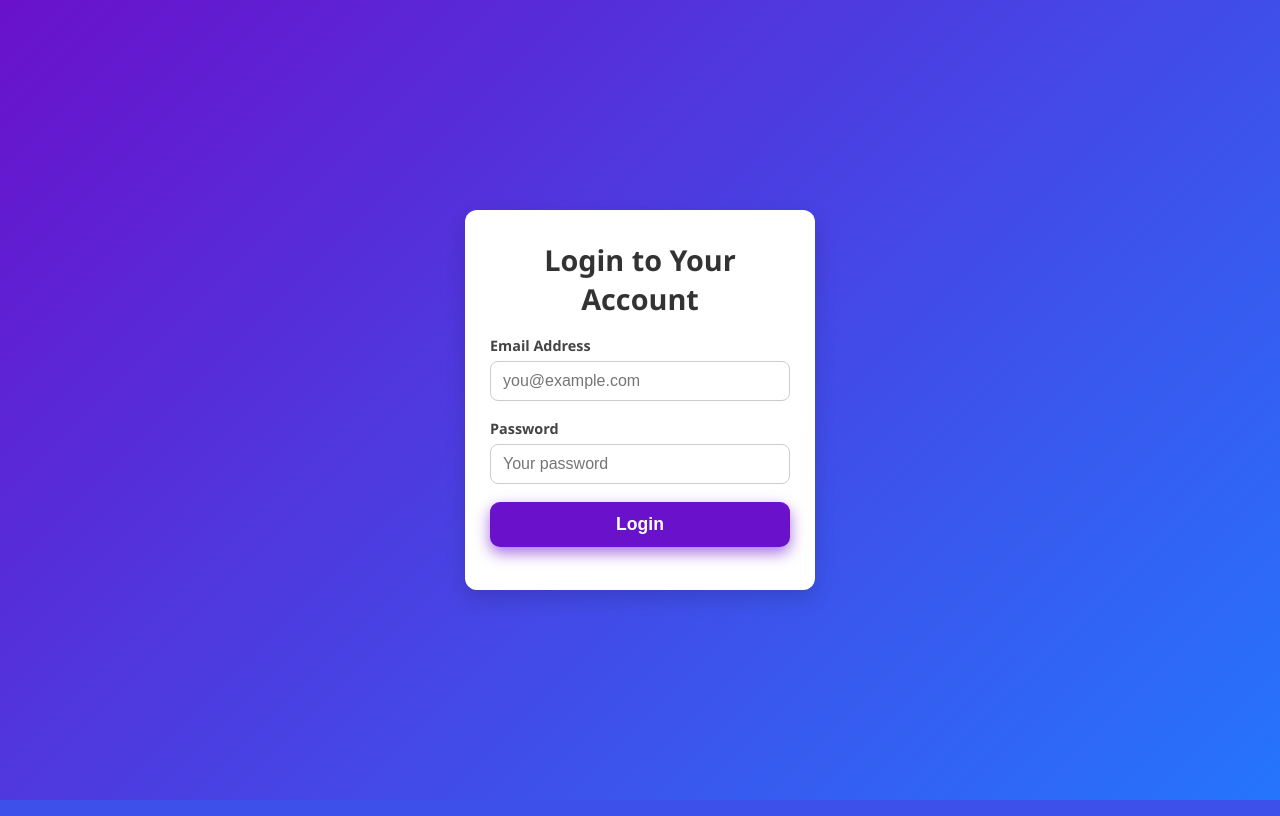
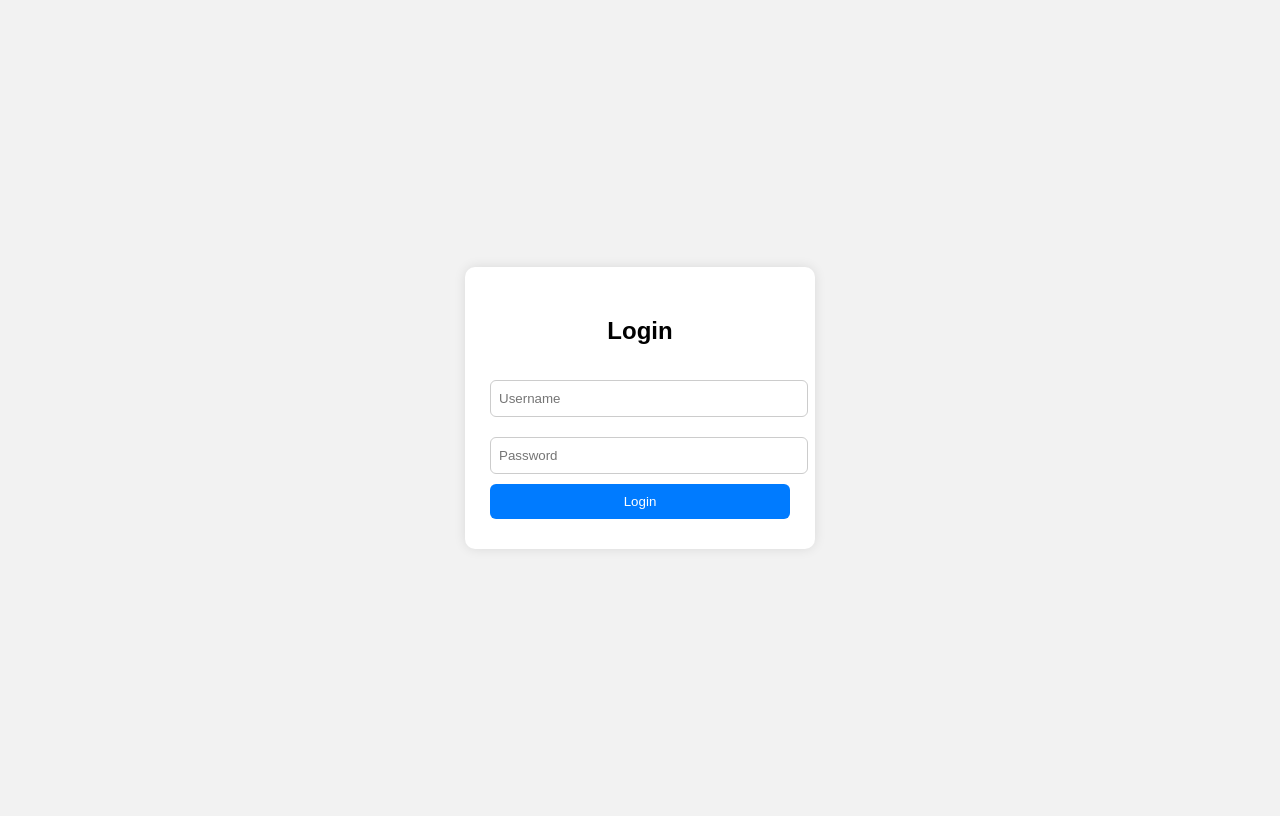
Before and after one commit to dannysclement/AutoZone.githup.io, a PHP site: page / in a window 1280 px wide. Run offline with PHP 8.4, Linux system fonts and the light colour scheme.

Commit message:
Update index.php

```diff
--- a/index.php
+++ b/index.php
@@ -1,215 +1,118 @@
 <?php
-session_start();
+// Define hardcoded credentials
+$correct_username = "admin";
+$correct_password = "1234";
+$login_success = false;
+$error_message = "";
 
-// Hardcoded demo credentials (in real scenario, use database and password hashing)
-$demo_user = 'user@example.com';
-$demo_password_hash = password_hash('Password123!', PASSWORD_DEFAULT);
-
-$login_error = '';
-$login_success = false;
-if (isset($_SESSION['logged_in']) && $_SESSION['logged_in'] === true) {
-    // Already logged in, redirect directly to account.html
-    header("Location: account.html");
-    exit();
-}
-
-if ($_SERVER['REQUEST_METHOD'] === 'POST') {
-    $email = filter_var(trim($_POST['email'] ?? ''), FILTER_VALIDATE_EMAIL);
+if ($_SERVER["REQUEST_METHOD"] == "POST") {
+    $username = $_POST['username'] ?? '';
     $password = $_POST['password'] ?? '';
 
-    if (!$email) {
-        $login_error = 'Please enter a valid email address.';
-    } elseif (empty($password)) {
-        $login_error = 'Please enter your password.';
-    } else {
-        // Check credentials
-        if ($email === $demo_user && password_verify($password, $demo_password_hash)) {
-            $_SESSION['logged_in'] = true;
-            $_SESSION['user_email'] = $email;
+    if ($username === $correct_username && $password === $correct_password) {
         $login_success = true;
     } else {
-            $login_error = 'Invalid email or password.';
+        $error_message = "Invalid username or password!";
     }
 }
-}
+?>
 
-// Logout handling
-if (isset($_GET['logout'])) {
-    session_destroy();
-    header("Location: ".$_SERVER['PHP_SELF']);
-    exit();
-}
-?>
 <!DOCTYPE html>
 <html lang="en">
 <head>
-<meta charset="UTF-8" />
-<meta name="viewport" content="width=device-width, initial-scale=1, maximum-scale=1, user-scalable=no" />
-<title>Login</title>
+    <meta charset="UTF-8">
+    <title>Simple Login Form</title>
     <style>
-  /* Reset & base */
-  * {
-    box-sizing: border-box;
-  }
         body {
-    margin:0;
-    font-family: 'Segoe UI', Tahoma, Geneva, Verdana, sans-serif;
-    background: linear-gradient(135deg, #6a11cb 0%, #2575fc 100%);
-    height: 100vh;
+            font-family: Arial, sans-serif;
+            background: #f2f2f2;
             display: flex;
             justify-content: center;
             align-items: center;
-    padding: 15px;
+            height: 100vh;
         }
-  #container {
-    background: #fff;
-    border-radius: 12px;
-    padding: 30px 25px 40px 25px;
-    box-shadow: 0 8px 20px rgba(0,0,0,0.15);
+
+        .login-container {
+            background: white;
+            padding: 30px 25px;
+            border-radius: 10px;
+            box-shadow: 0px 0px 12px rgba(0,0,0,0.1);
+            width: 300px;
+        }
+
+        h2 {
+            text-align: center;
+            margin-bottom: 25px;
+        }
+
+        input[type="text"],
+        input[type="password"] {
             width: 100%;
-    max-width: 350px;
-    height: auto;
-    min-height: 380px;
-    display: flex;
-    flex-direction: column;
+            padding: 10px 8px;
+            margin: 10px 0;
+            border: 1px solid #ccc;
+            border-radius: 6px;
         }
-  h2 {
-    margin: 0 0 15px 0;
-    color: #333;
-    font-weight: 700;
-    font-size: 1.8rem;
+
+        input[type="submit"] {
+            width: 100%;
+            padding: 10px;
+            background: #007BFF;
+            color: white;
+            border: none;
+            border-radius: 6px;
+            cursor: pointer;
+        }
+
+        input[type="submit"]:hover {
+            background: #0056b3;
+        }
+
+        .error {
+            color: red;
+            text-align: center;
+            margin-bottom: 10px;
+        }
+
+        .success-message {
+            background: #e0fce0;
+            padding: 20px;
+            border-radius: 10px;
             text-align: center;
         }
-  form {
-    flex: 1;
-    display: flex;
-    flex-direction: column;
-    justify-content: center;
+    </style>
+    <script>
+        function validateForm() {
+            const username = document.forms["loginForm"]["username"].value;
+            const password = document.forms["loginForm"]["password"].value;
+            if (username === "" || password === "") {
+                alert("Username and password are required.");
+                return false;
             }
-  label {
-    font-weight: 600;
-    font-size: 0.9rem;
-    margin-bottom: 6px;
-    color: #444;
+            return true;
         }
-  input[type="email"],
-  input[type="password"] {
-    padding: 10px 12px;
-    margin-bottom: 18px;
-    border-radius: 8px;
-    border: 1.8px solid #ccc;
-    font-size: 1rem;
-    transition: border-color 0.3s ease;
-  }
-  input[type="email"]:focus,
-  input[type="password"]:focus {
-    outline: none;
-    border-color: #6a11cb;
-    box-shadow: 0 0 8px rgba(106,17,203,0.4);
-  }
-  button {
-    padding: 12px 0;
-    background: #6a11cb;
-    border: none;
-    border-radius: 10px;
-    color: white;
-    font-size: 1.1rem;
-    font-weight: 700;
-    cursor: pointer;
-    box-shadow: 0 6px 15px rgba(106,17,203,0.6);
-    transition: background 0.3s ease;
-  }
-  button:hover {
-    background: #5417a1;
-  }
-  .error {
-    background: #ff4d4f;
-    color: white;
-    padding: 10px 15px;
-    border-radius: 8px;
-    margin-bottom: 20px;
-    font-size: 0.9rem;
-    text-align: center;
-  }
-  .success {
-    background: #40c057;
-    color: white;
-    padding: 10px 15px;
-    border-radius: 8px;
-    margin-bottom: 20px;
-    font-size: 1rem;
-    text-align: center;
-    font-weight: 600;
-  }
-  @media (max-width: 375px) {
-    #container {
-      padding: 20px 20px 30px 20px;
-    }
-    h2 {
-      font-size: 1.5rem;
-    }
-    input[type="email"],
-    input[type="password"] {
-      font-size: 0.95rem;
-    }
-    button {
-      font-size: 1rem;
-    }
-  }
-</style>
+    </script>
 </head>
 <body>
-<div id="container" role="main">
+
 <?php if ($login_success): ?>
-    <h2>Login Successful</h2>
-    <div class="success" role="alert">Login successful! Redirecting to your account...</div>
-    <script>
-      setTimeout(() => {
-        window.location.href = 'account.html';
-      }, 1800);
-    </script>
+    <div class="success-message">
+        <h2>Welcome, <?= htmlspecialchars($correct_username) ?>!</h2>
+        <p>You have successfully logged in.</p>
+    </div>
 <?php else: ?>
-    <h2>Login to Your Account</h2>
-    <?php if ($login_error): ?>
-      <div class="error" role="alert"><?php echo htmlspecialchars($login_error); ?></div>
+    <div class="login-container">
+        <h2>Login</h2>
+        <?php if ($error_message): ?>
+            <div class="error"><?= htmlspecialchars($error_message) ?></div>
         <?php endif; ?>
-    <form id="loginForm" method="post" action="<?php echo htmlspecialchars($_SERVER['PHP_SELF']); ?>" novalidate aria-live="polite" aria-describedby="formError" aria-label="Login form">
-      <label for="email">Email Address</label>
-      <input type="email" id="email" name="email" placeholder="you@example.com" required aria-required="true" autocomplete="email" />
-      <label for="password">Password</label>
-      <input type="password" id="password" name="password" placeholder="Your password" required aria-required="true" autocomplete="current-password" minlength="8" />
-      <button type="submit">Login</button>
+        <form name="loginForm" method="post" onsubmit="return validateForm();">
+            <input type="text" name="username" placeholder="Username">
+            <input type="password" name="password" placeholder="Password">
+            <input type="submit" value="Login">
         </form>
+    </div>
 <?php endif; ?>
-</div>
-<script>
-  (() => {
-    // Simple client-side validation
-    const form = document.getElementById('loginForm');
-    if (!form) return;
 
-    form.addEventListener('submit', function(e) {
-      let errors = [];
-      const emailInput = form.email;
-      const passwordInput = form.password;
-      const emailValue = emailInput.value.trim();
-      const passwordValue = passwordInput.value;
-
-      // Basic email regex validation
-      const emailPattern = /^[^\\s@]+@[^\\s@]+\\.[^\\s@]+$/;
-      if (!emailPattern.test(emailValue)) {
-        errors.push('Please enter a valid email address.');
-      }
-      if (passwordValue.length < 8) {
-        errors.push('Password must be at least 8 characters long.');
-      }
-
-      if (errors.length > 0) {
-        e.preventDefault();
-        alert(errors.join('\\n'));
-      }
-    }, false);
-  })();
-</script>
 </body>
 </html>
```
Lines whose indentation alone changed are shown as unchanged.
